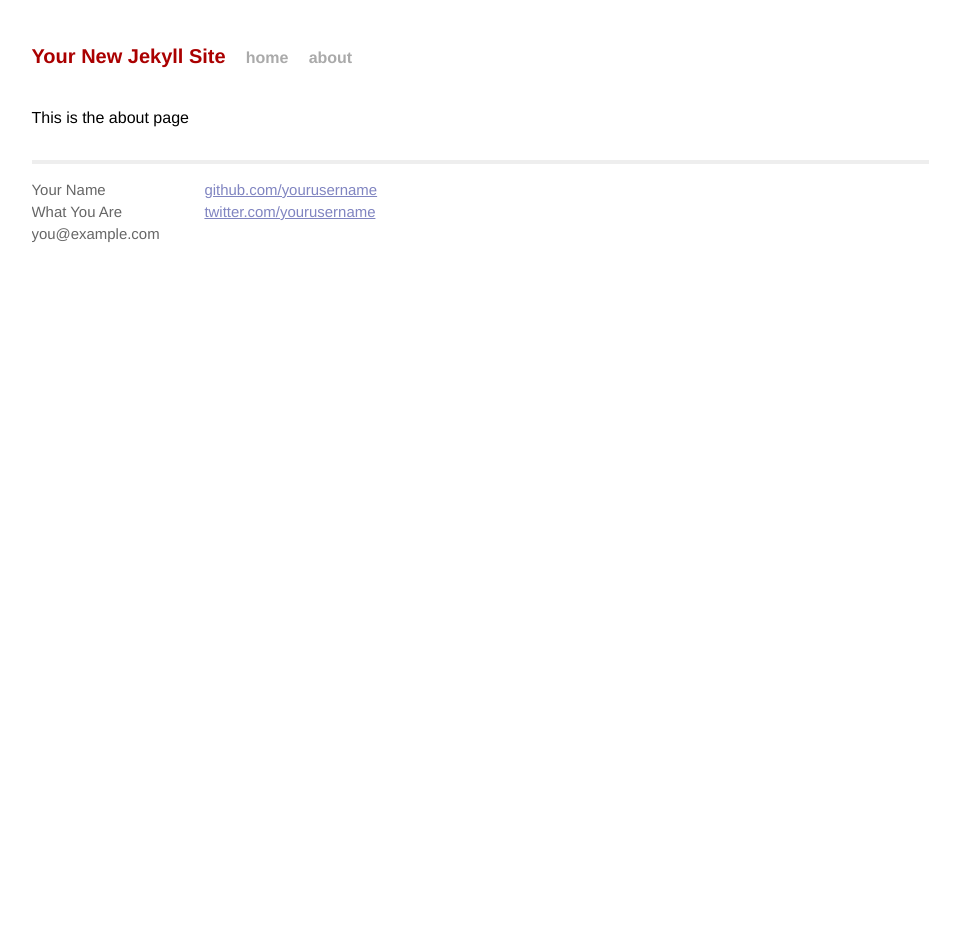
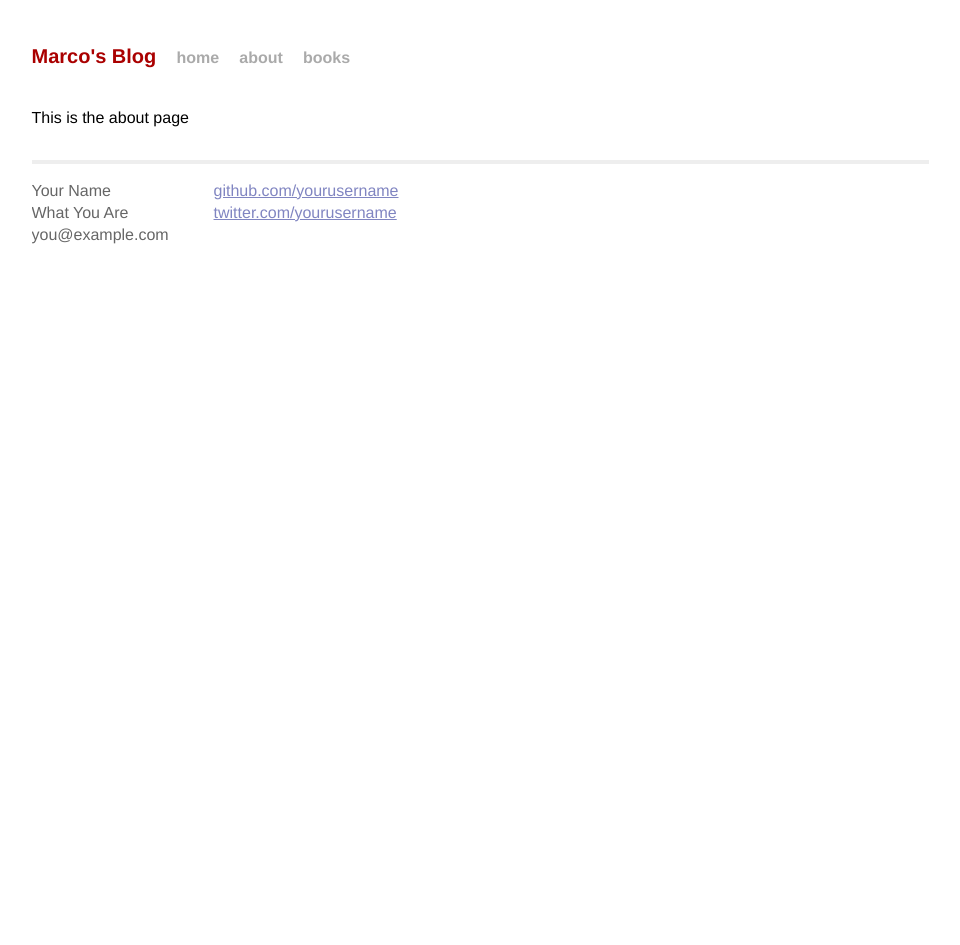
Before and after one commit to marcoguerri/marcoguerri.github.io, a Jekyll site: the page built from about/index.html, in a window 1280 px wide. Shown: the whole page, without its empty margins (160-1120 px from the left). Built offline with Jekyll 4.4.1, drawn with Linux system fonts in a browser that asks for light colours; Markdown is read by kramdown in place of the engine named in the settings.

Commit message:
Minor adjustments
1) Links
2) Font size

```diff
--- a/_config.yml
+++ b/_config.yml
@@ -1,3 +1,3 @@
-name: Your New Jekyll Site
+name: Marco's Blog
 markdown: redcarpet
 pygments: true
--- a/_layouts/default.html
+++ b/_layouts/default.html
@@ -20,6 +20,7 @@
             <h1 class="title"><a href="/">{{ site.name }}</a></h1>
                <a class="extra" href="/">home</a>
                <a class="extra" href="/about">about</a>
+               <a class="extra" href="/">books</a>
           </div>
 
           {{ content }}
--- a/css/main.css
+++ b/css/main.css
@@ -23,7 +23,8 @@ h1, h2, h3, h4, h5, h6 {
   font-size: 16px; }
 
 h1 { margin-bottom: 1em; }
-p { margin: 1em 0; }
+p { margin: 1em 0;
+    font-size: 16px; }
 
 a         { color: #00a; }
 a:hover   { color: #000; }
@@ -133,6 +134,7 @@ ul.posts span {
 .post {
   font-size: 16px;
 }
+
 /* standard */
 .post pre {
   border: 1px solid #ddd;
```
Also changed, not shown: index.html (+6 -2 lines).
